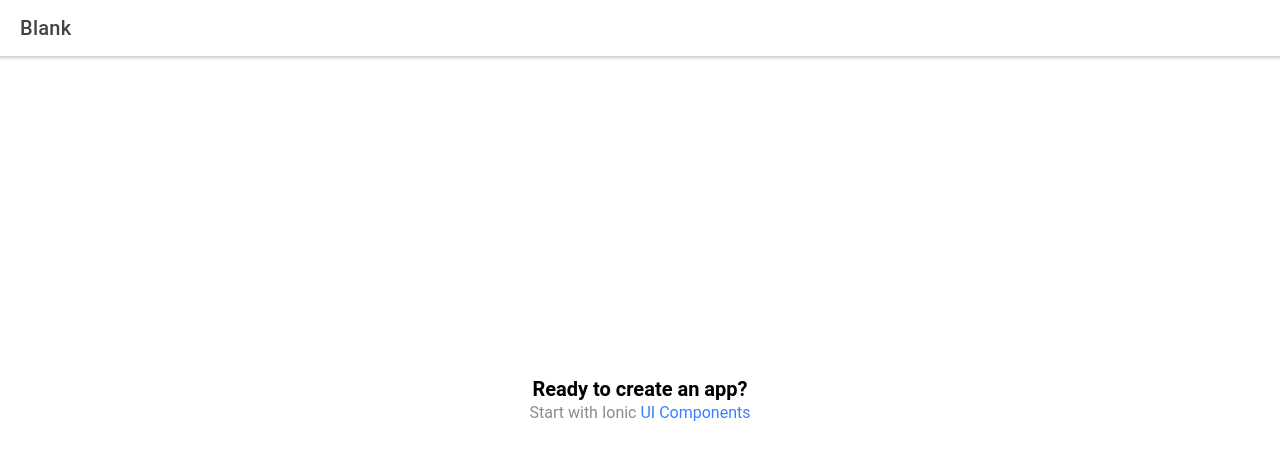
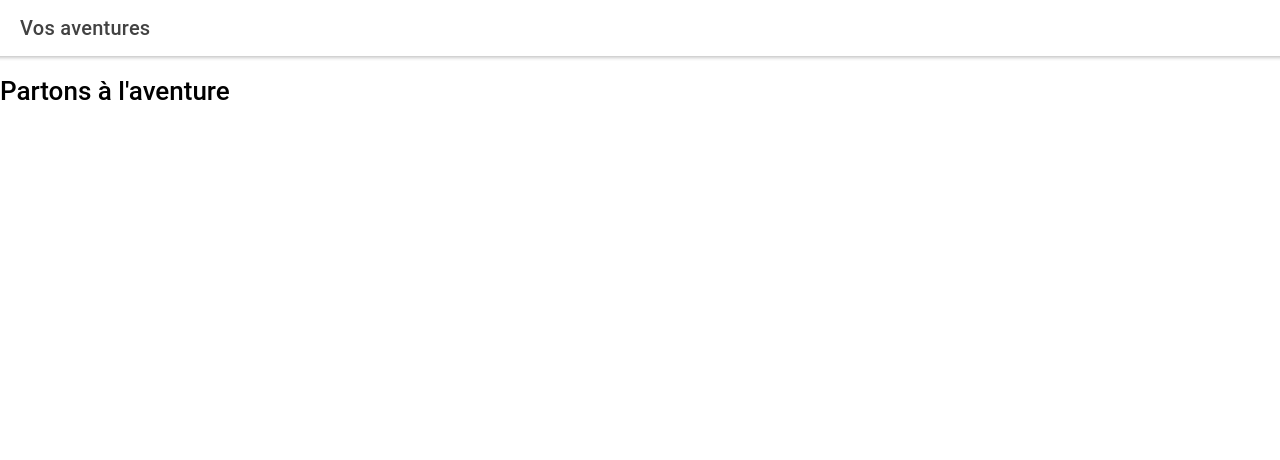
Before and after one commit to CNAM-CPN90-2021/geraud-henrion_treasure-hunt, a React (Create React App) app: page /home in a window 1280 px wide. Shown: the top 460 px of the page. Built offline with nearby package versions, Linux system fonts and the light colour scheme.

Commit message:
Cleanup starter project

```diff
--- a/src/components/ExploreContainer.css
+++ /dev/null
@@ -1,24 +0,0 @@
-.container {
-  text-align: center;
-  position: absolute;
-  left: 0;
-  right: 0;
-  top: 50%;
-  transform: translateY(-50%);
-}
-
-.container strong {
-  font-size: 20px;
-  line-height: 26px;
-}
-
-.container p {
-  font-size: 16px;
-  line-height: 22px;
-  color: #8c8c8c;
-  margin: 0;
-}
-
-.container a {
-  text-decoration: none;
-}
--- a/src/components/ExploreContainer.tsx
+++ /dev/null
@@ -1,14 +0,0 @@
-import './ExploreContainer.css';
-
-interface ContainerProps { }
-
-const ExploreContainer: React.FC<ContainerProps> = () => {
-  return (
-    <div className="container">
-      <strong>Ready to create an app?</strong>
-      <p>Start with Ionic <a target="_blank" rel="noopener noreferrer" href="https://ionicframework.com/docs/components">UI Components</a></p>
-    </div>
-  );
-};
-
-export default ExploreContainer;
--- a/src/index.tsx
+++ b/src/index.tsx
@@ -1,8 +1,6 @@
 import React from 'react';
 import ReactDOM from 'react-dom';
-import App from './App';
-import * as serviceWorkerRegistration from './serviceWorkerRegistration';
-import reportWebVitals from './reportWebVitals';
+import App from "./App";
 
 ReactDOM.render(
   <React.StrictMode>
@@ -10,13 +8,3 @@ ReactDOM.render(
   </React.StrictMode>,
   document.getElementById('root')
 );
-
-// If you want your app to work offline and load faster, you can change
-// unregister() to register() below. Note this comes with some pitfalls.
-// Learn more about service workers: https://cra.link/PWA
-serviceWorkerRegistration.unregister();
-
-// If you want to start measuring performance in your app, pass a function
-// to log results (for example: reportWebVitals(console.log))
-// or send to an analytics endpoint. Learn more: https://bit.ly/CRA-vitals
-reportWebVitals();
--- a/src/pages/Home.tsx
+++ b/src/pages/Home.tsx
@@ -1,22 +1,21 @@
-import { IonContent, IonHeader, IonPage, IonTitle, IonToolbar } from '@ionic/react';
-import ExploreContainer from '../components/ExploreContainer';
-import './Home.css';
+import {
+  IonContent,
+  IonHeader,
+  IonPage,
+  IonTitle,
+  IonToolbar,
+} from "@ionic/react";
 
 const Home: React.FC = () => {
   return (
     <IonPage>
       <IonHeader>
         <IonToolbar>
-          <IonTitle>Blank</IonTitle>
+          <IonTitle>Vos aventures</IonTitle>
         </IonToolbar>
       </IonHeader>
       <IonContent fullscreen>
-        <IonHeader collapse="condense">
-          <IonToolbar>
-            <IonTitle size="large">Blank</IonTitle>
-          </IonToolbar>
-        </IonHeader>
-        <ExploreContainer />
+        <h1>Partons à l'aventure</h1>
       </IonContent>
     </IonPage>
   );
```
Also changed, not shown: src/pages/Home.css (deleted), 1 other file (tests, documents, lock files or other folders).
